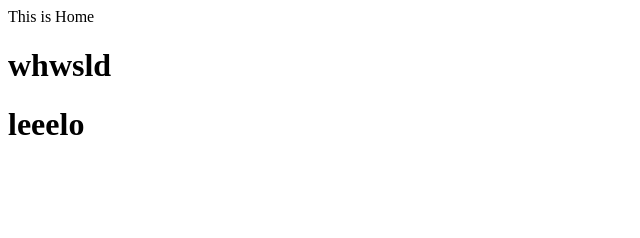
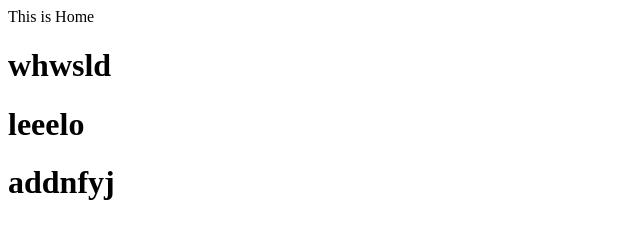
Before and after one commit to RuturajMane21/git_tut1, a plain HTML site: page index.html in a window 1280 px wide. Shown: the whole page, without its empty margins (0-640 px from the left). Drawn offline with Linux system fonts and the light colour scheme.

Commit message:
Changes Done

```diff
--- a/index.html
+++ b/index.html
@@ -1,3 +1,6 @@
 This is Home
 <h1>whwsld</h1>
 <h1>leeelo</h1>
+<h1>addnfyj
+
+</h1>
```
Also changed, not shown: Contact.html (+1 -0 lines).
